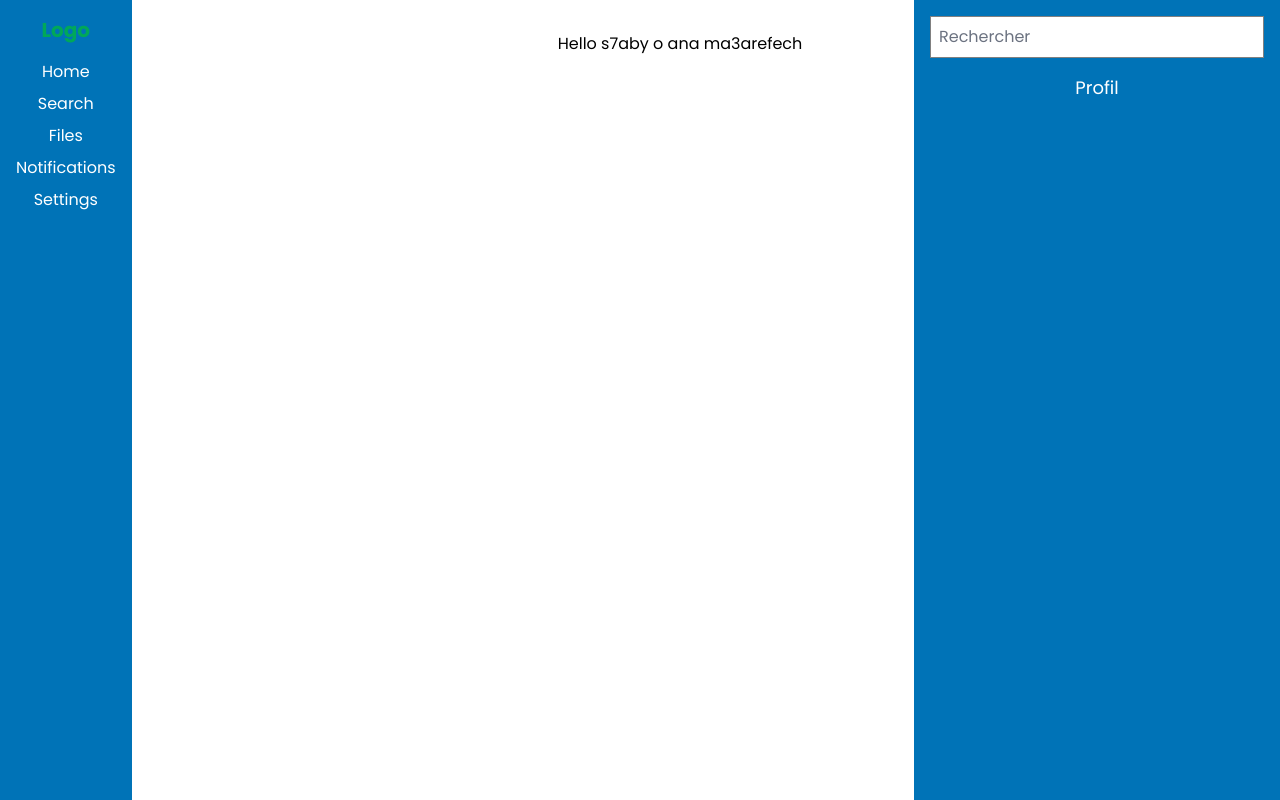
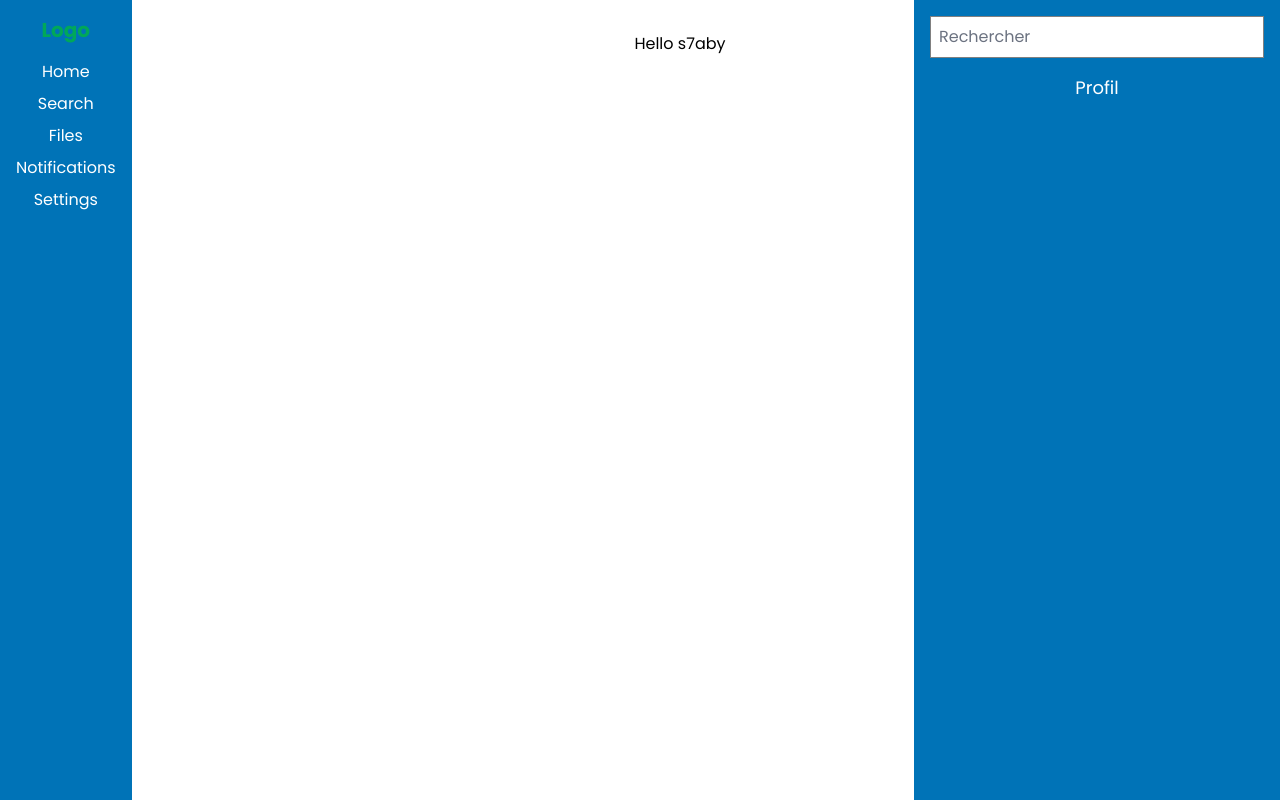
Before and after one commit to aznidi/isgihub-front, a React (Vite) app: page / in a window 1280 px wide. Built offline with nearby package versions, Linux system fonts and the light colour scheme.

Commit message:
Update HomePage.jsx

```diff
--- a/src/pages/HomePage.jsx
+++ b/src/pages/HomePage.jsx
@@ -3,7 +3,7 @@
 function HomePage() {
   return (
    <center> <div>
-      Hello s7aby o ana ma3arefech
+      Hello s7aby
     </div></center>
   )
 }
```
